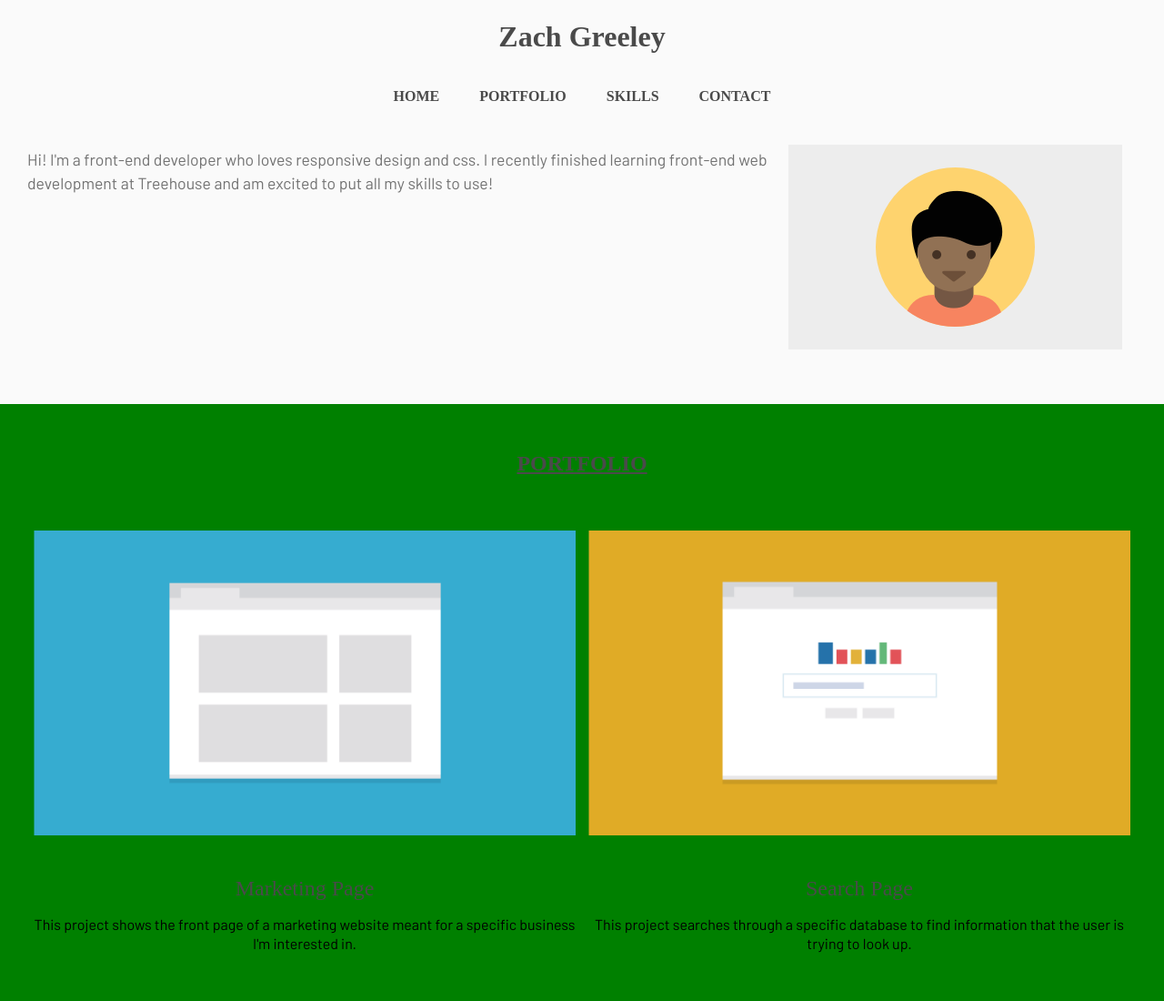
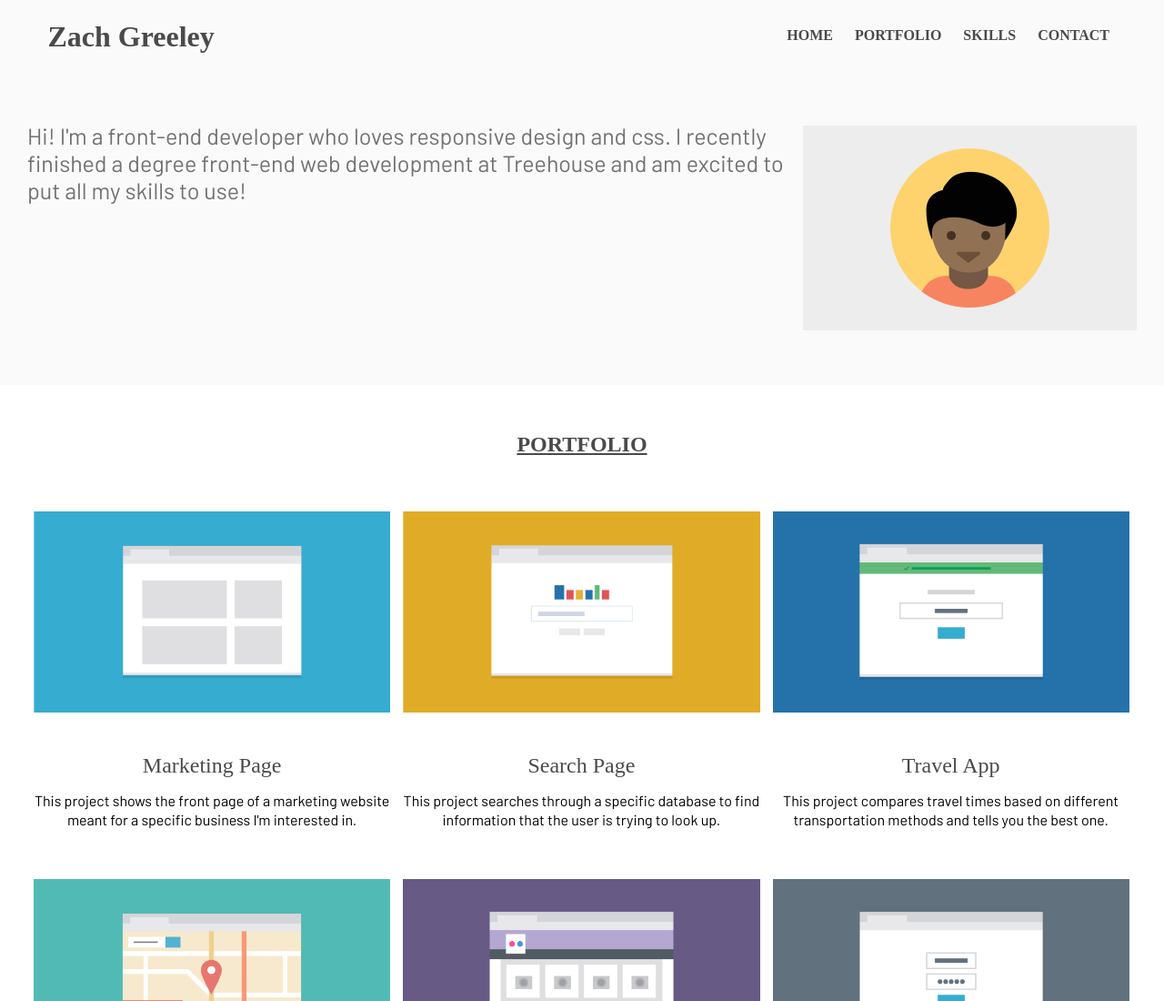
Before and after one commit to zachgreeley101/techdegree-project-2, a plain HTML site: page index.html in a window 1280 px wide. Shown: the top 1100 px of the page at 91% size. Drawn offline with Linux system fonts and the light colour scheme; a web font is replaced by a local one.

Commit message:
Finished 1024 Media Querie
*made it look like the 1024px mockup.
(designed it with Chrome Dev tools set screen res to 1024px)
*Changed .intro font size to fit mackup
----768 Queries----
*Changed .profile margin to fit for accurate to the mackup
----All Queries----
Fixed intro p in index.html to fit mackup

```diff
--- a/css/styles.css
+++ b/css/styles.css
@@ -240,7 +240,7 @@ footer {
       padding: 2.1em 0;
       text-align: left;
       line-height: 1.5em;
-      font-size: 1.1em;
+      font-size: 1.1875em;
     }
 
     .container,
@@ -251,6 +251,7 @@ footer {
 
     .profile {
       float: right;
+      margin: 45px 0px 60px 5px;
     }
 
     .projects {
@@ -311,20 +312,40 @@ footer {
     .footer-main-right a {
       padding-left: 20px
     }
+}
 
+@media (min-width: 1024px) {
 
+    .name {
+      text-align: left;
+      display: inline-block;
+    }
 
+    .main-nav {
+      float: right;
+      text-align: right;
+      padding: 1.25em;
+    }
 
+    .main-nav li {
+      margin: 0 -0.625em
+    }
 
+    .intro {
+      font-size: 1.5625em;
+      line-height: 1.2em;
+    }
+
+    .profile {
+      margin: 3.5em 0px 60px 5px;
+    }
+
+    .projects {
+      width: 33.3%
+    }
 
 }
 
-
-@media (min-width: 1024px) {
-    body {
-        background-color: green;
-    }
-}
 
 
 
--- a/index.html
+++ b/index.html
@@ -25,7 +25,7 @@
 
   <div class="container banner clearfix"> <!--/.banner start-->
     <img class="profile" src="img/responsive-layout-profile.png" alt="Picture of Zach Greeley">
-    <p class="intro ">Hi! I'm a front-end developer who loves responsive design and css. I recently finished learning front-end web development at Treehouse and am excited to put all my skills to use!</p>
+    <p class="intro ">Hi! I'm a front-end developer who loves responsive design and css. I recently finished a degree front-end web development at Treehouse and am excited to put all my skills to use!</p>
   </div> <!--/.banner end-->
 
   <div class="col clearfix">
```
